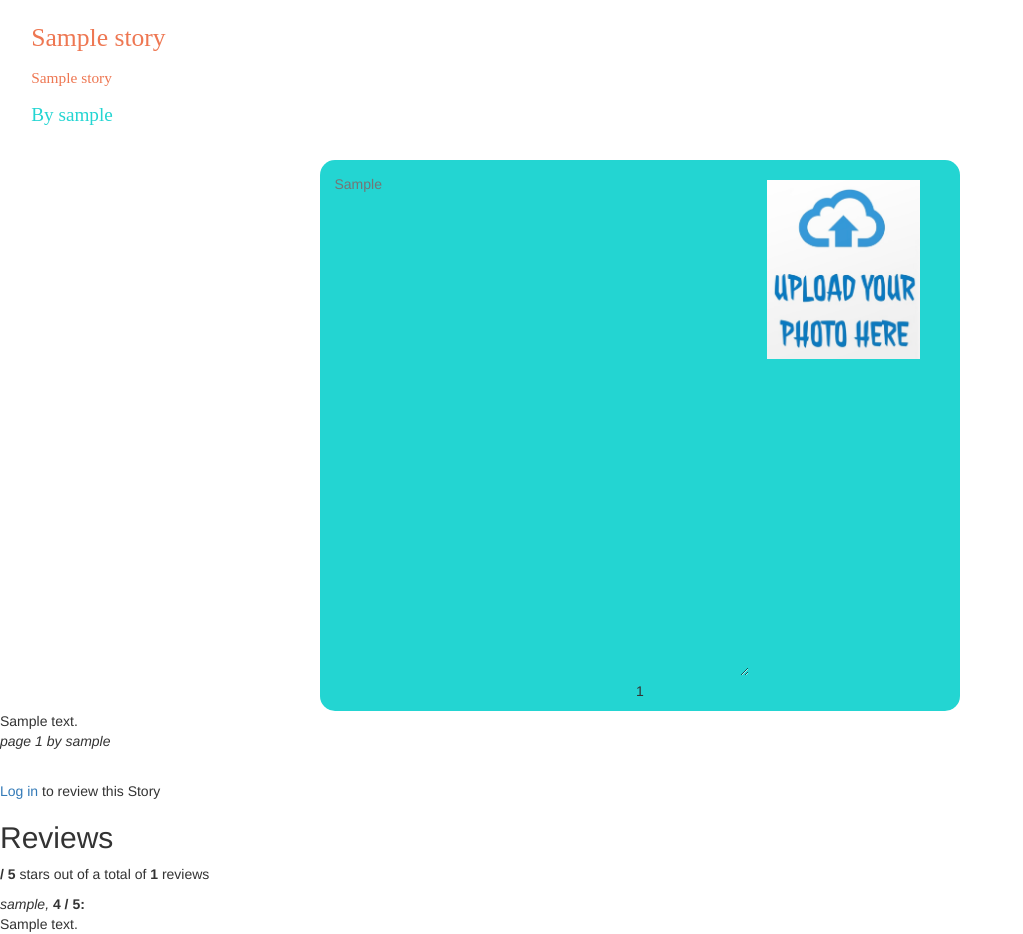
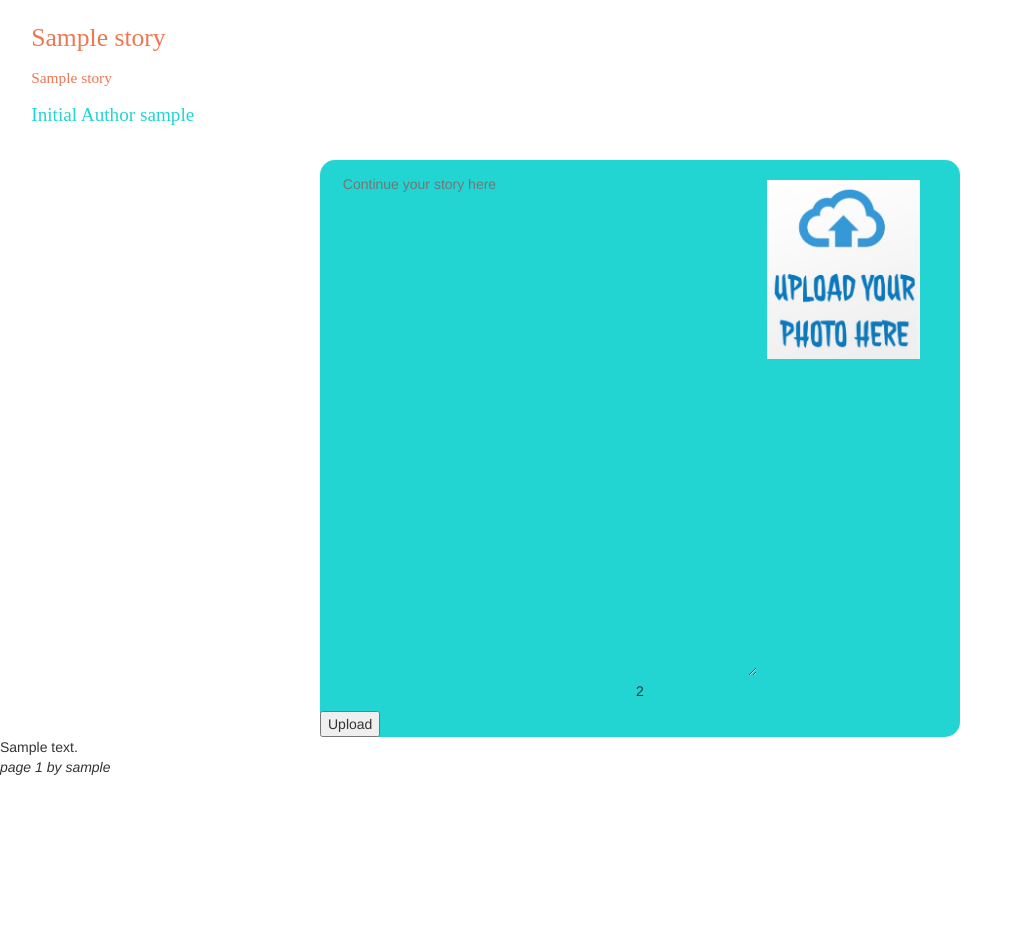
Before and after one commit to Team-9D/Write-Cloud, a Django app: page /story/00000000-0000-0000-0000-000000000001 in a window 1280 px wide. Shown: the part 54-988 px from the top of the page, without its empty margins (0-1023 px from the left). After the commit the page ends 829 px from the top, so only its background shows below. Run offline with Django 3.2, Linux system fonts and the light colour scheme; tables that the repository leaves empty hold one stand-in row (values such as "Sample post"); some libraries are stand-ins or nearby versions.

Commit message:
Raw page adding in story

```diff
--- a/templates/writecloud/login.html
+++ b/templates/writecloud/login.html
@@ -23,7 +23,7 @@ form{
 }
 
 input{
-    font-size : 1.8vw;
+    font-size : 1.2vw !important;
     font-family: "Apple Symbols";
     border-radius: 5px;
     color: #23d5d2 !important;
@@ -36,7 +36,7 @@ input{
 
 ::placeholder{
     color: #ee7752;
-    font-size : 0.7vw;
+    font-size : 1.2vw;
     font-family: "Apple Symbols";
 }
 
@@ -44,7 +44,7 @@ input{
     border-radius: 5px;
     box-shadow: 0 0 5px #ee7752;
     background-color: #f7ddd4;
-    font-size : 0.7vw;
+    font-size : 1vw !important;
 }
 
 #fail{
--- a/templates/writecloud/signup.html
+++ b/templates/writecloud/signup.html
@@ -23,7 +23,7 @@ form{
 }
 
 input{
-    font-size : 1.8vw;
+    font-size : 1.2vw !important;
     font-family: "Apple Symbols";
     border-radius: 5px;
     color: #23d5d2 !important;
@@ -36,7 +36,7 @@ input{
 
 ::placeholder{
     color: #ee7752;
-    font-size : 0.7vw;
+    font-size : 1.2vw;
     font-family: "Apple Symbols";
 }
 
@@ -44,7 +44,7 @@ input{
     border-radius: 5px;
     box-shadow: 0 0 5px #ee7752;
     background-color: #f7ddd4;
-    font-size : 0.7vw;
+    font-size : 1vw !important;
 }
 
 #fail{
--- a/templates/writecloud/story.html
+++ b/templates/writecloud/story.html
@@ -38,23 +38,6 @@ textarea{
     justify-content: center;
 }
 
-.profile-images-card{
-    margin: auto;
-    display: table;
-    background: #fff;
-    padding: 30px 50px;
-}
-
-.profile-images{
-    width: 50px;
-    height: 75px;
-    overflow: hidden;
-}
-.profile-images img{
-    object-fit:cover;
-    width: 50%;
-    height: 50%;
-}
 #fileupload{
     display: none;
 }
@@ -63,7 +46,8 @@ textarea{
 }
 textarea{
     margin-top: 3%;
-    margin-left: 3%;
+    margin-left: 5%;
+    margin-right: 10%;
 }
 #upload-img {
     width: 12vw;
@@ -71,22 +55,6 @@ textarea{
     object-fit: fill;
 }
 
-{#display: block;#}
-    {#position: absolute;#}
-    {#width: 50%;#}
-    {#height: 50%;#}
-    {#object-fit: contain;#}
-    {#transform: translate(-50%, -50%);#}
-  {#height: 85%;#}
-  {#width: 85%;#}
-  {#overflow: hidden;#}
-  {#border: solid 1px #000;#}
-  {#margin-left: 10px;#}
-  {#margin-top: 10px;#}
-  {#background-repeat: no-repeat;#}
-  {#background-position: center !important;#}
-  {#background-size: contain;#}
-{#}#}
 </style>
     <div class="row">
         <div class="col-md-6 col-sm-6 col-lg-6">
@@ -100,24 +68,29 @@ textarea{
     </div>
     <div class="row">
         <div class="col-md-6 col-sm-6 col-lg-6">
-            <p class="inside" id="author">By {{ author }}</p>
+            <p class="inside" id="author">Initial Author {{ author }}</p>
         </div>
     </div>
     <div class="card" >
+        <form action="{% url 'writecloud:story' uuid %}" method="POST" enctype="multipart/form-data">{% csrf_token %}
             <div class="row">
                 <div class="col-md-8 col-sm-8 col-lg-8">
                         <div class="row">
                             <div class="col-md-12 col-sm-12 col-lg-12">
                                   <div>
-                                  {% for page in pages %}
-                                        {% if forloop.first %}
-                                  <textarea  readonly placeholder={{ page.content }} rows="25"></textarea>
-                                    {% endif %}
-                                {% endfor %}
+{#                                      If only displaying#}
+{#                                      {% for page in pages %}#}
+{#                                            {% if forloop.first %}#}
+{#                                                <textarea  readonly placeholder='{{ page.content }}' rows="25"></textarea>#}
+{#                                        {% endif %}#}
+{#                                    {% endfor %}#}
+{#                                       If adding new content#}
+                                       <textarea placeholder='Continue your story here' name="content" rows="25"></textarea>
                                   </div>
                             </div>
                         </div>
                 </div>
+            {% if include_images %}
                 <div id ="image" class="col-md-3 col-sm-3 col-lg-3">
                         <div class="row">
                             <div class="col-md-2 col-sm-2 col-lg-2">
@@ -125,73 +98,87 @@ textarea{
                                             <img src="{% static "upload.png" %}" id="upload-img">
                                         </div>
                                     <div class="custom-file">
-                                <input  type="file" id="fileupload">
+                                        <input  type="file" id="fileupload" name="image">
                                     </div>
                             </div>
                         </div>
                 </div>
+            {% endif %}
             </div>
             <div class="row">
+{#                This is the case where we are displaying content#}
+{#                <div id="page">#}
+{#                    {% for page in pages %}#}
+{#                        {% if forloop.first %}#}
+{#                            <p>{{ page.number }}</p>#}
+{#                        {% endif %}#}
+{#                    {% endfor %}#}
+{#                </div>#}
+{#                Now the case where we want to add new content#}
                 <div id="page">
                     {% for page in pages %}
-                    {% if forloop.first %}
-                        <p>{{ page.number }}</p>
+                        {% if forloop.last %}
+                            <p> {{ page.number|add:1 }} </p>
+                            <input hidden type="number" id="number" name="number" value="{{ page.number|add:1 }}">
                         {% endif %}
                     {% endfor %}
                 </div>
             </div>
+        <button type="submit">Upload</button>
+        </form>
     </div>
     {% for page in pages %}
         {{ page.content }} <br />
         <p><i>page {{ page.number }} by {{ page.author }}</i></p>
         <br />
     {% endfor %}
-{% endblock %}
 
-{% block footer_block %}
-    {% if user_authenticated %}
-        {% if user_review.present %}
-            <h2>Your review</h2>
-            {{ user_review.stars }} / 5 <br />
-            {{ user_review.body}} <br />
-        {% else %}
-            <h2>Review this Story</h2>
-            <form action="{% url 'writecloud:story' uuid %}" method="POST">
-                {% csrf_token %}
 
-                <b>Vote this Story:</b> <br />
-                {% for radio in form.stars %}
-                    {{ radio }}
-                {% endfor %}
-                <br />
+{#{% block footer_block %}#}
+{#    {% if user_authenticated %}#}
+{#        {% if user_review.present %}#}
+{#            <h2>Your review</h2>#}
+{#            {{ user_review.stars }} / 5 <br />#}
+{#            {{ user_review.body}} <br />#}
+{#        {% else %}#}
+{#            <h2>Review this Story</h2>#}
+{#            <form action="{% url 'writecloud:story' uuid %}" method="POST">#}
+{#                {% csrf_token %}#}
+{##}
+{#                <b>Vote this Story:</b> <br />#}
+{#                {% for radio in form.stars %}#}
+{#                    {{ radio }}#}
+{#                {% endfor %}#}
+{#                <br />#}
+{##}
+{#                <b>Leave your comments here:</b> <br />#}
+{#                {{ form.body }}#}
+{#                <br />#}
+{##}
+{#                <br />#}
+{##}
+{#                {% for hidden in form.hidden_fields %}#}
+{#                    {{ hidden }}#}
+{#                {% endfor %}#}
+{##}
+{#                <input type="submit" value="Submit review">#}
+{#            </form>#}
+{#        {% endif %}#}
+{#    {% else %}#}
+{#        <a href="{% url 'writecloud:login' %}">Log in</a> to review this Story#}
+{#    {% endif %}#}
 
-                <b>Leave your comments here:</b> <br />
-                {{ form.body }}
-                <br />
-
-                <br />
-
-                {% for hidden in form.hidden_fields %}
-                    {{ hidden }}
-                {% endfor %}
-
-                <input type="submit" value="Submit review">
-            </form>
-        {% endif %}
-    {% else %}
-        <a href="{% url 'writecloud:login' %}">Log in</a> to review this Story
-    {% endif %}
-
-    <h2>Reviews</h2>
-    <p><b>{{ stars }} / 5</b> stars out of a total of <b>{{ total }}</b> reviews</p>
-
-    {% for review in reviews %}
-        <i>{{ review.author }},</i> <b>{{ review.stars }} / 5:</b> <br />
-        {{ review.body }} <br />
-    {% endfor %}
+{#    <h2>Reviews</h2>#}
+{#    <p><b>{{ stars }} / 5</b> stars out of a total of <b>{{ total }}</b> reviews</p>#}
+{##}
+{#    {% for review in reviews %}#}
+{#        <i>{{ review.author }},</i> <b>{{ review.stars }} / 5:</b> <br />#}
+{#        {{ review.body }} <br />#}
+{#    {% endfor %}#}
 <script>
 function uploadFunction(){
     document.getElementById("fileupload").click();
 }
 </script>
+{#{% endblock %}#}
 {% endblock %}
--- a/writecloud/views.py
+++ b/writecloud/views.py
@@ -8,6 +8,7 @@ from writecloud.models import Story
 from django.contrib.auth.models import User
 
 from .forms import *
+
 
 # Create your views here.
 
@@ -41,7 +42,6 @@ def sign_up(request):
 
 
 def user_login(request):
-
     if request.method == 'POST':
         username = request.POST.get('username')
         password = request.POST.get('password')
@@ -91,7 +91,6 @@ def create(request):
 
 
 def story(request, story_uuid):
-
     # get the story for the requested UUID or redirect to a 404 page
     story = get_object_or_404(Story, pk=story_uuid)
 
@@ -110,6 +109,8 @@ def story(request, story_uuid):
         'pages': [],
         # 'stars': f"{stars:.1f}",
         'total': total,
+        'include_images': story.include_images,
+        'template': story.template,
         'user_authenticated': None,
         'user_review': {
             'present': None,
@@ -137,10 +138,10 @@ def story(request, story_uuid):
         })
 
         # ...and has already rated this story:
-        if reviews.filter(author = request.user).exists():
+        if reviews.filter(author=request.user).exists():
 
             # store their review separately from the others to display it first
-            user_review = reviews.get(author = request.user)
+            user_review = reviews.get(author=request.user)
             context_dict.update({
                 'user_review': {
                     'present': True,
@@ -148,34 +149,33 @@ def story(request, story_uuid):
                     'body': user_review.body,
                 }
             })
-            reviews = reviews.exclude(author = request.user)
+            reviews = reviews.exclude(author=request.user)
 
         # ...but has not rated this story yet:
         else:
 
             # if the request is POST, validate and save the form
             if request.method == 'POST':
-                form = ReviewForm(request.POST)
+                # form = ReviewForm(request.POST)
+                number = request.POST.get('number')
+                image = request.FILES.get('image')
+                content = request.POST.get('content')
 
-                if form.is_valid():
-                    # overwrite default form bindings for security
-                    form = form.save(commit=False)
-                    form.author = request.user
-                    form.story = story
-                    form.save()
-
+                Page.objects.create(number=number, content=content,
+                                    image=image,
+                                    story=story, author=request.user)
                 return HttpResponseRedirect(reverse('writecloud:story', kwargs={'story_uuid': story_uuid}))
 
             # if the request is GET, pass them the default bound form
-            else:
-                form = ReviewForm({
-                    'author': request.user,
-                    'story': story,
-                })
-
-                context_dict.update({
-                    'form': form,
-                })
+            # else:
+            # form = ReviewForm({
+            #     'author': request.user,
+            #     'story': story,
+            # })
+            #
+            # context_dict.update({
+            #     'form': form,
+            # })
 
     # if the user is not logged in:
     else:
@@ -201,7 +201,6 @@ def story(request, story_uuid):
 
 
 def top_stories(request):
-
     stories = Story.objects.all()
 
     context_dict = {
```
Also changed, not shown: writecloud/models.py (+4 -5 lines), writecloud/forms.py (line endings or trailing spaces), writecloud/migrations/0005_page_image.py (added). Lines whose indentation alone changed are shown as unchanged.
